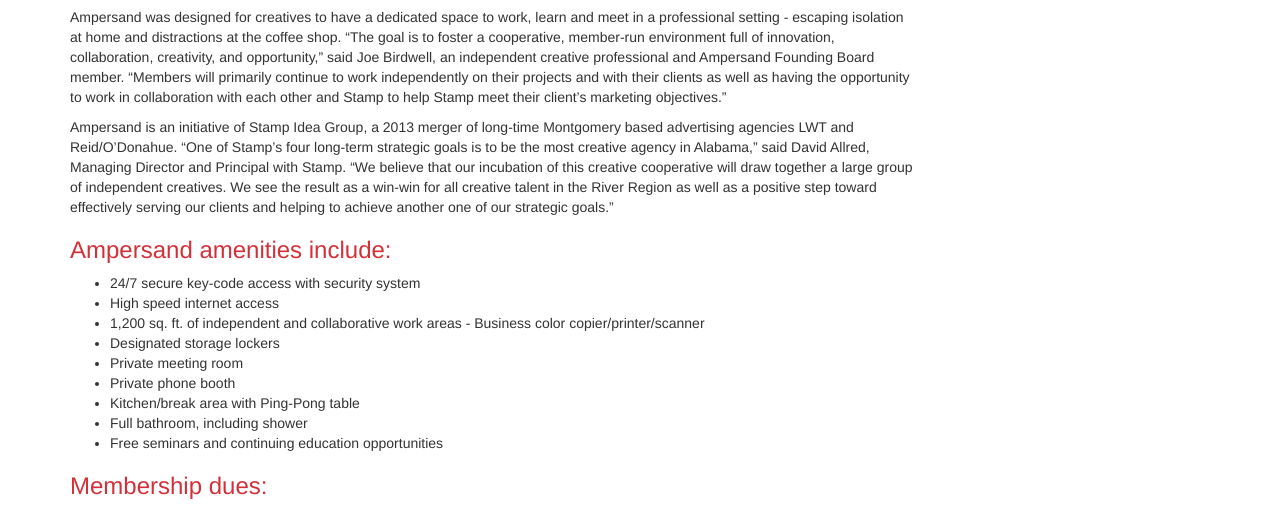
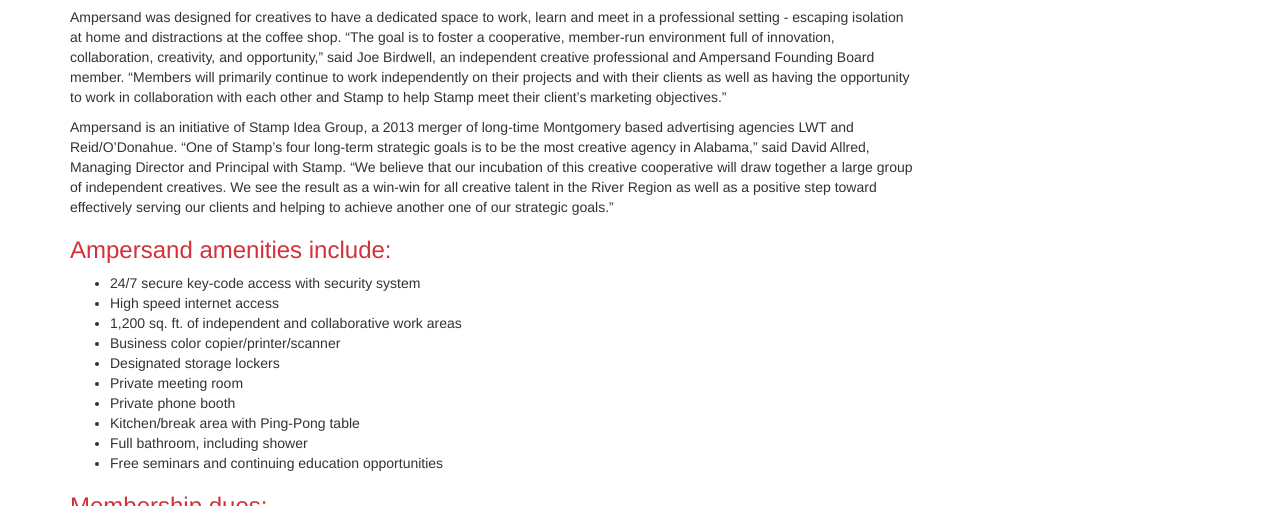
Before and after one commit to wohlford/ampersandspace.com, a plain HTML site: page press-release.html in a window 1280 px wide. Shown: the part 237-743 px from the top of the page. Drawn offline with nearby package versions, Linux system fonts and the light colour scheme.

Commit message:
Fixed list item in Press Release

```diff
--- a/press-release.html
+++ b/press-release.html
@@ -59,7 +59,8 @@
           <ul>
             <li>24/7 secure key-code access with security system</li>
             <li>High speed internet access</li>
-            <li>1,200 sq. ft. of independent and collaborative work areas - Business color copier/printer/scanner</li>
+            <li>1,200 sq. ft. of independent and collaborative work areas</li>
+            <li>Business color copier/printer/scanner</li>
             <li>Designated storage lockers</li>
             <li>Private meeting room</li>
             <li>Private phone booth</li>
```
